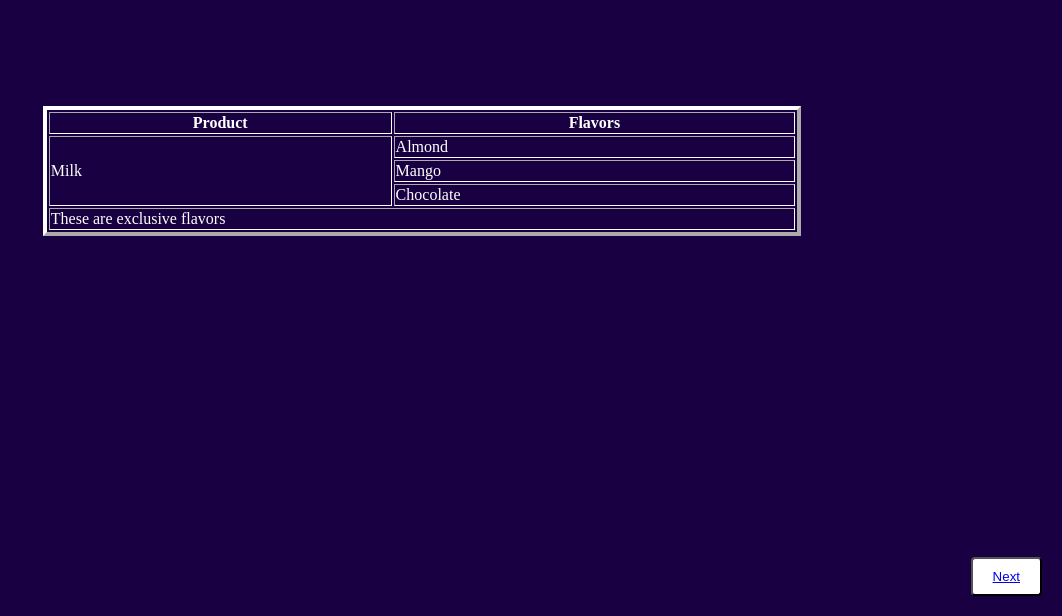
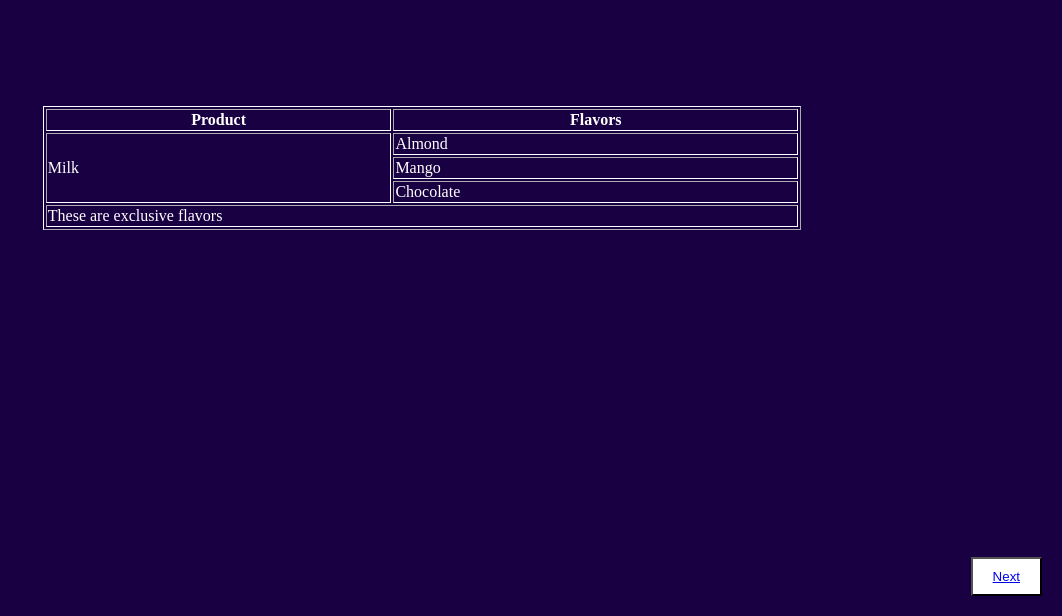
Before and after one commit to hmzawebdeveloper/table-assignment, a plain HTML site: page table2.html in a window 1280 px wide. Shown: the part 184-800 px from the top of the page, without its empty margins (218-1280 px from the left). Drawn offline with Linux system fonts and the light colour scheme.

Commit message:
Update table2.html
Table2

```diff
--- a/table2.html
+++ b/table2.html
@@ -10,8 +10,6 @@
             color: white;
         }
         button{
-            border-radius: 4px;
-
             background-color: rgb(255, 255, 255);
             padding: 10px;
             padding-left: 20px;
@@ -22,8 +20,6 @@
         }
         button:hover
         {
-
-
             background-color: rgb(255, 6, 6);
             padding: 10px;
             padding-left: 20px;
@@ -40,8 +36,8 @@
     </style>
 </head>
 <body>
-    <center><h1 style="margin-top: 10%;">SECOND TABLE</h1></center>
-    <center><table border="4">
+    <center style="margin-top: 10%;"><h1 >SECOND TABLE</h1></center>
+    <center><table border="1">
         <tr>
             <th>Product</th>
             <th>Flavors</th>
```
